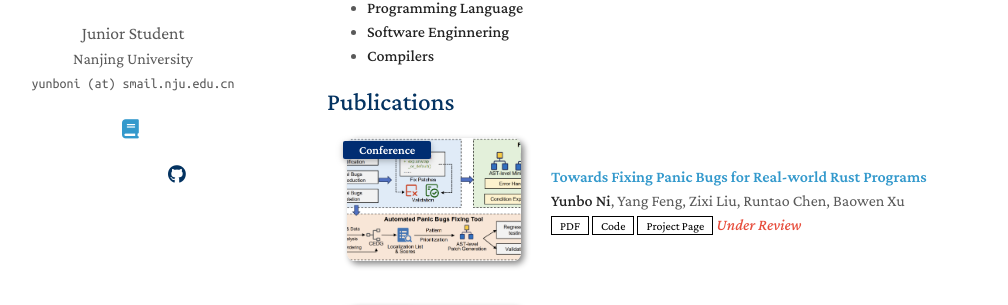
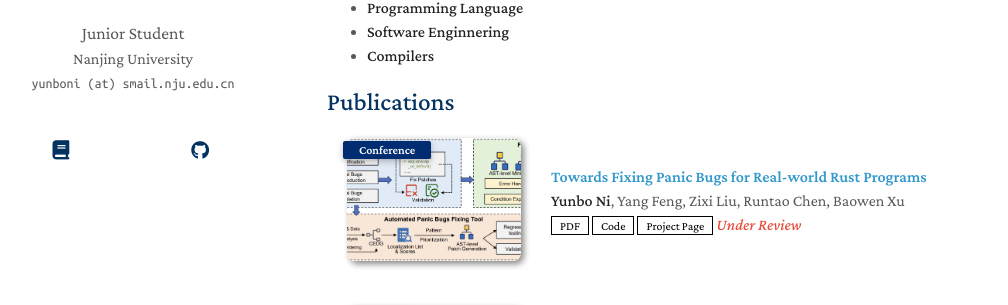
Before and after one commit to cardigan1008/cardigan1008.github.io, a Jekyll site: the page built from index.md, in a window 1280 px wide. Shown: the part 247-552 px from the top of the page, without its empty margins (143-1151 px from the left). Built offline with Jekyll 4.4.1, drawn with Linux system fonts in a browser that asks for light colours; a style sheet for code colours, icons or effects is not loaded; our own code applies the rules of GitHub Pages for plain Markdown files.

Commit message:
fix: blog pic

```diff
--- a/_layouts/homepage.html
+++ b/_layouts/homepage.html
@@ -59,12 +59,12 @@
 
         <br>
         <br>
+        <div class="social-icons">
         {% if site.blog_link %}
         <a style="margin: 0 5px 0 0" href="{{ '/blog/' | relative_url }}">
           <i class="fa fa-book" style="font-size:1.2rem;"></i>
         </a>
         {% endif %}
-        <div class="social-icons">
         {% if site.google_scholar %}
         <a style="margin: 0 5px 0 0" href="{{ site.google_scholar }}">
           <i class="ai ai-google-scholar" style="font-size:1.2rem"></i>
```
